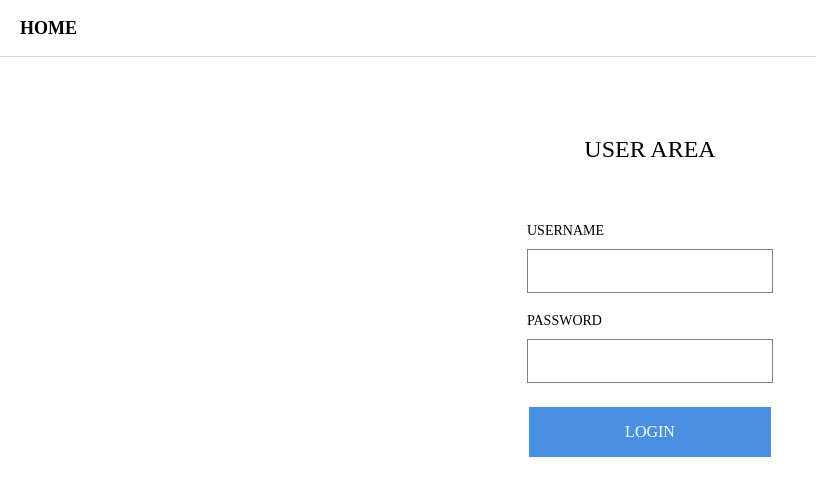
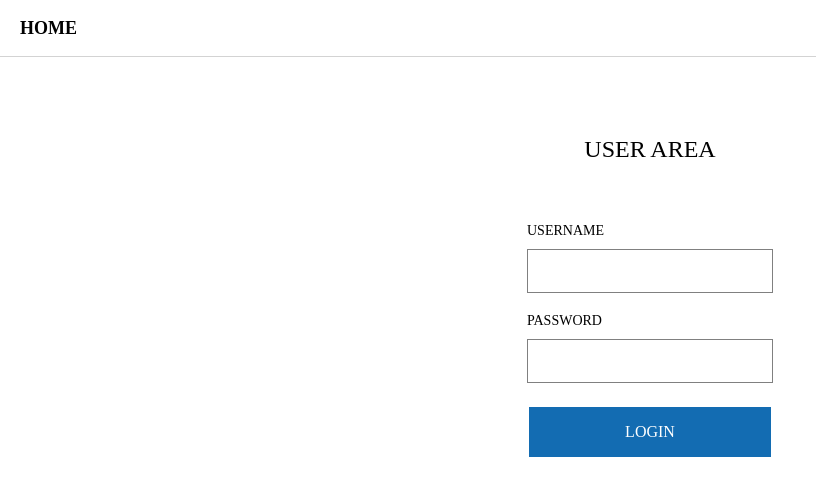
Before and after one commit to codenicolai/moviedb-app, a React (Create React App) app: page / in a window 1280 px wide. Shown: the top 496 px of the page, without its empty margins (0-816 px from the left). Built offline with nearby package versions, Linux system fonts and the light colour scheme.

Commit message:
update theme

```diff
--- a/src/theme/defaultTheme.js
+++ b/src/theme/defaultTheme.js
@@ -8,12 +8,12 @@ const colors = {
   // topic
   red: "#FF001F",
   green: "#7CBC37",
-  yellow: "#F6A623",
-  blue: "#4990E2",
+  yellow: "#c39400",
+  blue: "#136CB2",
   purple: "#BD10E0",
 };
 
-const breakpoints = ["414px", "576px", "768px", "1024px", "1366px", "1920px"];
+const breakpoints = ["414px", "515px", "768px", "1024px", "1366px", "1920px"];
 
 breakpoints.base = breakpoints[0];
 breakpoints.mobile = breakpoints[1];
@@ -30,7 +30,7 @@ fontSizes.default = fontSizes[3];
 fontSizes.large = fontSizes[4];
 fontSizes.xlarge = fontSizes[5];
 
-const fontWeights = [300, 500, 700];
+const fontWeights = [300, 500, 700, 900];
 fontWeights.regular = fontWeights[0];
 fontWeights.medium = fontWeights[1];
 fontWeights.bold = fontWeights[2];
```
